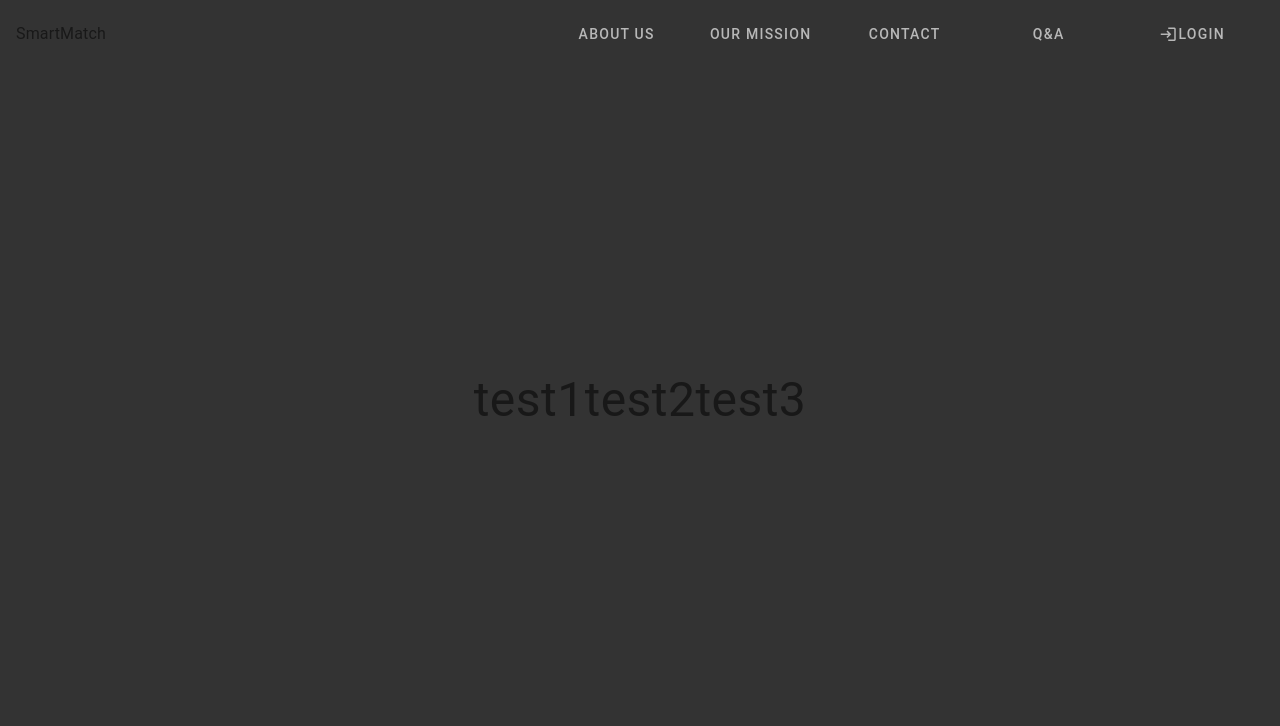
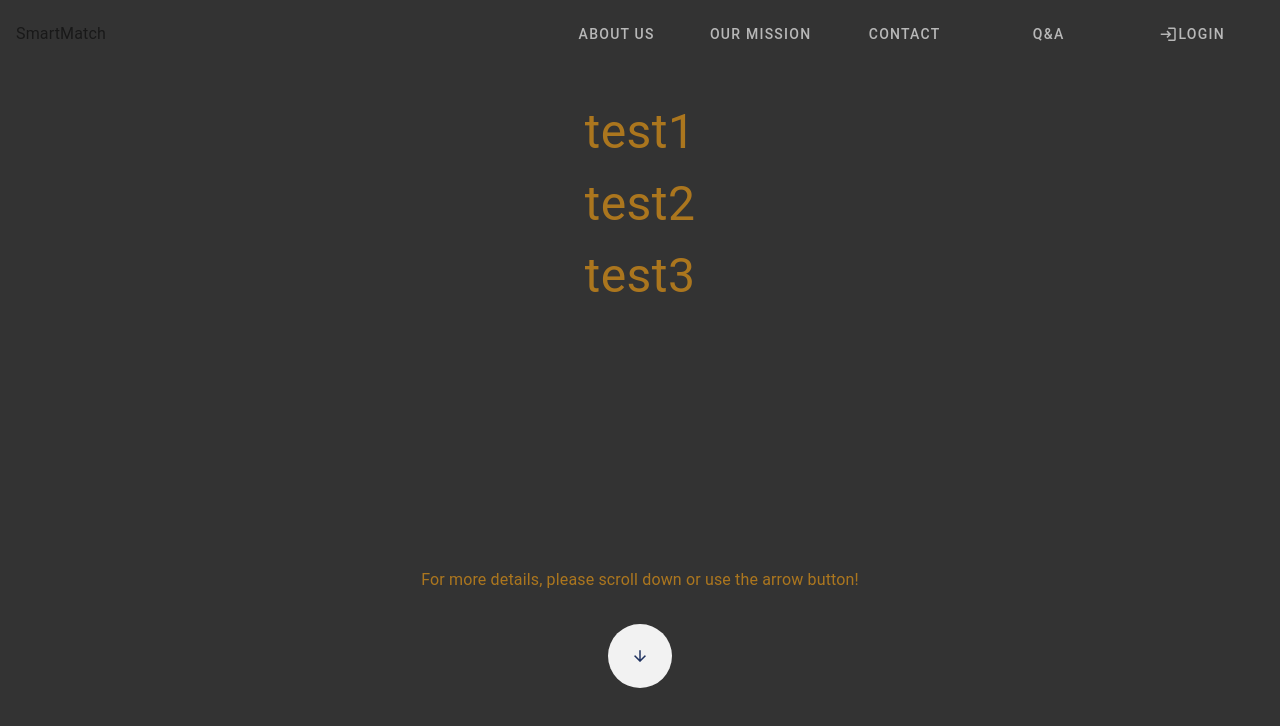
Before and after one commit to SzaboLeventeDev/start_match, a Vue app in the folder frontend/: page / in a window 1280 px wide. Shown: the top 726 px of the page. Built offline with nearby package versions, Linux system fonts and the light colour scheme.

Commit message:
add hero section

```diff
--- a/frontend/src/components/TheHero.vue
+++ b/frontend/src/components/TheHero.vue
@@ -1,29 +1,136 @@
 <script setup lang="ts">
-const heroIntro: string[] = ['test1', 'test2', 'test3']
+import { onMounted, ref } from 'vue';
+import BaseButton from './ui/BaseButton.vue';
+
+const initialValues = ['test1', 'test2', 'test3']
+const moreDetails = 'For more details, please scroll down or use the arrow button!'
+
+const heroIntro = ref<string[]>([])
+const heroDetails = ref<string>()
+
+const startBouncing = (event: AnimationEvent) => {
+  const slideInRegex = /^slideIn-/; // text contains slideIn at the beginning
+  if(slideInRegex.test(event.animationName)) {
+    (event.target as HTMLElement).classList.add('bouncing')
+  }
+}
+
+onMounted(() => {
+  // load and animate initial values
+  initialValues.forEach((text, index) => {
+    setTimeout(() => {
+      heroIntro.value.push(text)
+    }, index*800)
+  })
+
+  // load details after the first animation
+  setTimeout(() => {
+    heroDetails.value = moreDetails
+  }, initialValues.length * 800)
+})
 </script>
 <template>
-  <VContainer id="hero" class="hero">
-    <VLabel v-for="text in heroIntro" class="intro">{{ text }}</VLabel>
+  <VContainer  class="hero">
+    <TransitionGroup name="slide" tag="div" class="transition">
+      <VLabel v-for="(text, index,) in heroIntro" class="intro" :key="index">{{ text }}</VLabel>
+    </TransitionGroup>
+    <VContainer v-if="heroDetails" class="detailsWrapper">
+      <VLabel class="details">{{ heroDetails }}</VLabel>
+      <BaseButton :rounded="true"
+      class="bounce"
+      @animationend="startBouncing">
+      <VIcon icon="mdi-arrow-down"/>
+    </BaseButton>
+  </VContainer>
   </VContainer>
 </template>
 <style scoped>
 .hero {
   margin: 0;
-  padding: 0;
+  padding: 6rem 0;
   width: 100%;
   height: 100%;
   background-color: var(--c-light-black);
   display: flex;
+  flex-direction: column;
   align-items: center;
+  justify-content: space-between;
+  color: var(--c-orange);
+}
+
+.hero .transition {
+  display: flex;
+  flex-direction: column;
+}
+.hero .intro {
+  font-size: 3rem;
+}
+
+.detailsWrapper {
+  display: flex;
+  flex-direction: column;
+  align-items: center;
+}
+
+.details {
+  width: 70%;
+  text-wrap: wrap;
+  text-align: center;
+  margin: 2rem auto;
+  animation: slideInFromRight .6s ease-in;
+  display: flex;
   justify-content: center;
 }
 
-.hero .intro {
-  font-size: 3rem;
+.bounce {
+  animation: slideIn .6s ease-in;
+  color: var(--c-light-blue);
 }
+.bouncing {
+  animation: bounce 2s ease-in-out infinite;
+}
+
 @media (min-width: 768px) {
   .v-container {
     max-width: none;
   }
 }
+
+@keyframes slideIn {
+  from {
+    transform: translateY(50px);
+    opacity: 0;
+  }
+  to {
+    transform: translateY(0);
+    opacity: 1;
+  }
+}
+
+@keyframes slideInFromRight {
+  from {
+    transform: translateX(8rem);
+    opacity: 0;
+  }
+
+  to {
+    transform: translateX(0);
+    opacity: 1;
+  }
+}
+
+@keyframes bounce {
+  0%,100% {
+    transform: translateY(0);
+  }
+
+  50% {
+    transform: translateY(-20px);
+  }
+
+}
+.slide-enter-active, .slide-leave-active {
+  animation: slideIn 0.4s ease-in both;
+  animation-delay: calc(var(--index) * 1s);
+}
 </style>
```
